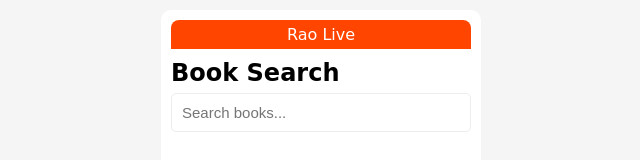
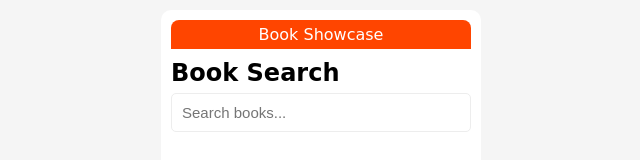
Before and after one commit to AakashKavediya/Book-Showcase, a plain HTML site: page Refrence Book/refrence.html in a window 1280 px wide. Shown: the full height of the page, 319-959 px from the left. Drawn offline with Linux system fonts and the light colour scheme; a web font is replaced by a local one.

Commit message:
Update refrence.html

```diff
--- a/Refrence Book/refrence.html
+++ b/Refrence Book/refrence.html
@@ -50,7 +50,7 @@
 
 <body>
     <section>
-        <header>Rao Live</header>
+        <header>Book Showcase</header>
         <h1>Book Search</h1>
         <input type="text" id="searchInput" placeholder="Search books..." onkeyup="searchBooks()">
         <div id="searchResults"></div>
```
